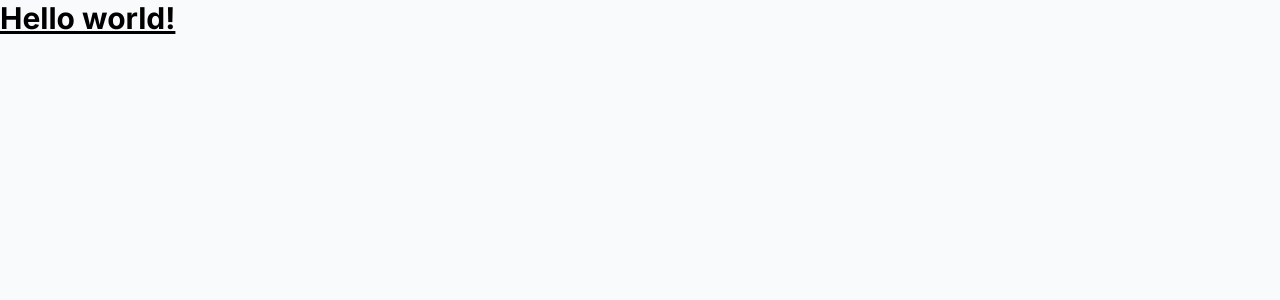
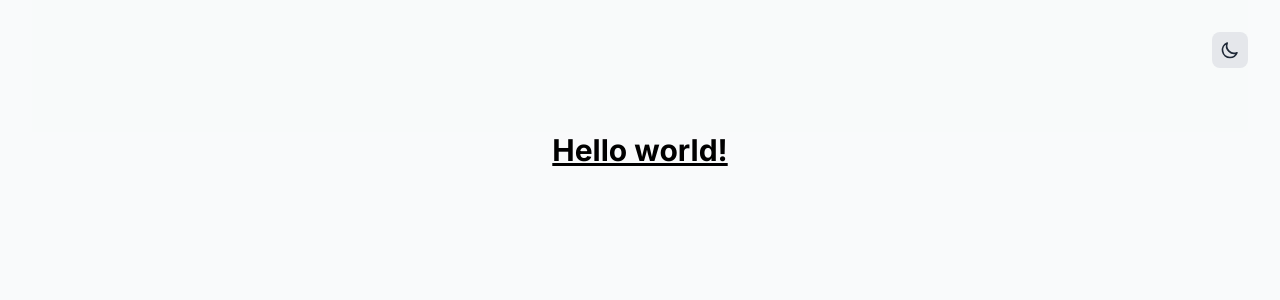
Before and after one commit to beverm2391/semantic-search-frontend-v2, a Next.js app: page / in a window 1280 px wide. Shown: the top 300 px of the page. Built offline with nearby package versions, Linux system fonts and the light colour scheme.

Commit message:
succesfully added dark mode

```diff
--- /dev/null
+++ b/components/Container.js
@@ -0,0 +1,94 @@
+import Head from 'next/head';
+import { useRouter } from 'next/router';
+import { useState, useEffect, useRef } from 'react';
+import { useTheme } from 'next-themes';
+import React from 'react';
+
+export default function Container(props) {
+    const [mounted, setMounted] = useState(false);
+    const { resolvedTheme, setTheme } = useTheme();
+
+    useEffect(() => {
+        setMounted(true)
+    }, [])
+
+    const { children, ...customMeta } = props;
+    const router = useRouter();
+    const meta = {
+        title: 'Ben Everman – Developer, Social Worker, MBA student.',
+        description: `Full-Time Grad Student (MSW/MBA), I like to build products with ML/AI, I'm interested in developing new technology in Mental Healthcare.`,
+        image: 'https://beneverman.com/static/images/banner.png',
+        type: 'website',
+        ...customMeta
+    };
+
+    function handleClick() {
+        setTheme(resolvedTheme === 'dark' ? 'light' : 'dark')
+    }
+
+    return (
+        <div className="bg-gray-50 dark:bg-gray-900">
+            <Head>
+                <title>{meta.title}</title>
+                <meta name="robots" content="follow, index" />
+                <meta content={meta.description} name="description" />
+                <meta property="og:url" content={`https://beneverman.com${router.asPath}`} />
+                <link rel="canonical" href={`https://beneverman.com${router.asPath}`} />
+                <meta property="og:type" content={meta.type} />
+                <meta property="og:site_name" content="Ben Everman" />
+                <meta property="og:description" content={meta.description} />
+                <meta property="og:title" content={meta.title} />
+                <meta property="og:image" content={meta.image} />
+                <meta name="twitter:card" content="summary_large_image" />
+                <meta name="twitter:site" content="@beneverman" />
+                <meta name="twitter:title" content={meta.title} />
+                <meta name="twitter:description" content={meta.description} />
+                <meta name="twitter:image" content={meta.image} />
+                {meta.date && (
+                    <meta property="article:published_time" content={meta.date} />
+                )}
+            </Head>
+            <div className="flex flex-col justify-center px-8">
+                <nav className="flex items-center justify-between w-full relative border-gray-200 dark:border-gray-700 mx-auto pt-8 pb-8 sm:pb-16  text-gray-900 bg-gray-50  dark:bg-gray-900 bg-opacity-60 dark:text-gray-100">
+                    <div className="ml-[-0.60rem]">
+                    </div>
+                    <button
+                        aria-label="Toggle Dark Mode"
+                        type="button"
+                        className="w-9 h-9 bg-gray-200 rounded-lg dark:bg-gray-600 flex items-center justify-center  hover:ring-2 ring-gray-300  transition-all"
+                        onClick={() => handleClick()}
+                    >
+                        {mounted && (
+                            <svg
+                                xmlns="http://www.w3.org/2000/svg"
+                                viewBox="0 0 24 24"
+                                fill="none"
+                                stroke="currentColor"
+                                className="w-5 h-5 text-gray-800 dark:text-gray-200"
+                            >
+                                {resolvedTheme === 'dark' ? (
+                                    <path
+                                        strokeLinecap="round"
+                                        strokeLinejoin="round"
+                                        strokeWidth={2}
+                                        d="M12 3v1m0 16v1m9-9h-1M4 12H3m15.364 6.364l-.707-.707M6.343 6.343l-.707-.707m12.728 0l-.707.707M6.343 17.657l-.707.707M16 12a4 4 0 11-8 0 4 4 0 018 0z"
+                                    />
+                                ) : (
+                                    <path
+                                        strokeLinecap="round"
+                                        strokeLinejoin="round"
+                                        strokeWidth={2}
+                                        d="M20.354 15.354A9 9 0 018.646 3.646 9.003 9.003 0 0012 21a9.003 9.003 0 008.354-5.646z"
+                                    />
+                                )}
+                            </svg>
+                        )}
+                    </button>
+                </nav>
+            </div>
+            <main className="flex flex-col items-center px-8 pb-16 bg-gray-50 dark:bg-gray-900 w-full relative max-w-6xl mx-auto">
+                {children}
+            </main >
+        </div >
+    );
+}
--- a/package.json
+++ b/package.json
@@ -13,6 +13,7 @@
     "eslint": "8.31.0",
     "eslint-config-next": "13.1.1",
     "next": "13.1.1",
+    "next-themes": "^0.2.1",
     "react": "18.2.0",
     "react-dom": "18.2.0"
   },
--- a/pages/_app.js
+++ b/pages/_app.js
@@ -1,5 +1,28 @@
-import '../styles/globals.css'
+import '../styles/globals.css';
+import { ThemeProvider } from 'next-themes'
+import { Inter } from '@next/font/google';
+import { useState } from 'react'
+
+const inter = Inter({
+  subsets: ['latin'],
+  fallback: ['arial']
+});
 
 export default function App({ Component, pageProps }) {
-  return <Component {...pageProps} />
+  return (
+    <>
+      <style jsx global>
+        {`
+        :root {
+          --inter-font: ${inter.style.fontFamily};
+        }
+      `}
+      </style>
+      <ThemeProvider attribute='class'>
+          <main className={`${inter.className}`}>
+            <Component {...pageProps}/>
+          </main>
+      </ThemeProvider>
+    </>
+  )
 }
--- a/pages/index.js
+++ b/pages/index.js
@@ -1,14 +1,11 @@
-import Head from 'next/head'
-import Image from 'next/image'
-import { Inter } from '@next/font/google'
-import styles from '../styles/Home.module.css'
-
-const inter = Inter({ subsets: ['latin'] })
+import Container from '../components/Container'
 
 export default function Home() {
   return (
-    <h1 className="text-3xl font-bold underline">
-      Hello world!
-    </h1>
+    <Container>
+      <h1 className="text-3xl font-bold underline">
+        Hello world!
+      </h1>
+    </Container>
   )
 }
```
Also changed, not shown: 1 other file (tests, documents, lock files or other folders).
